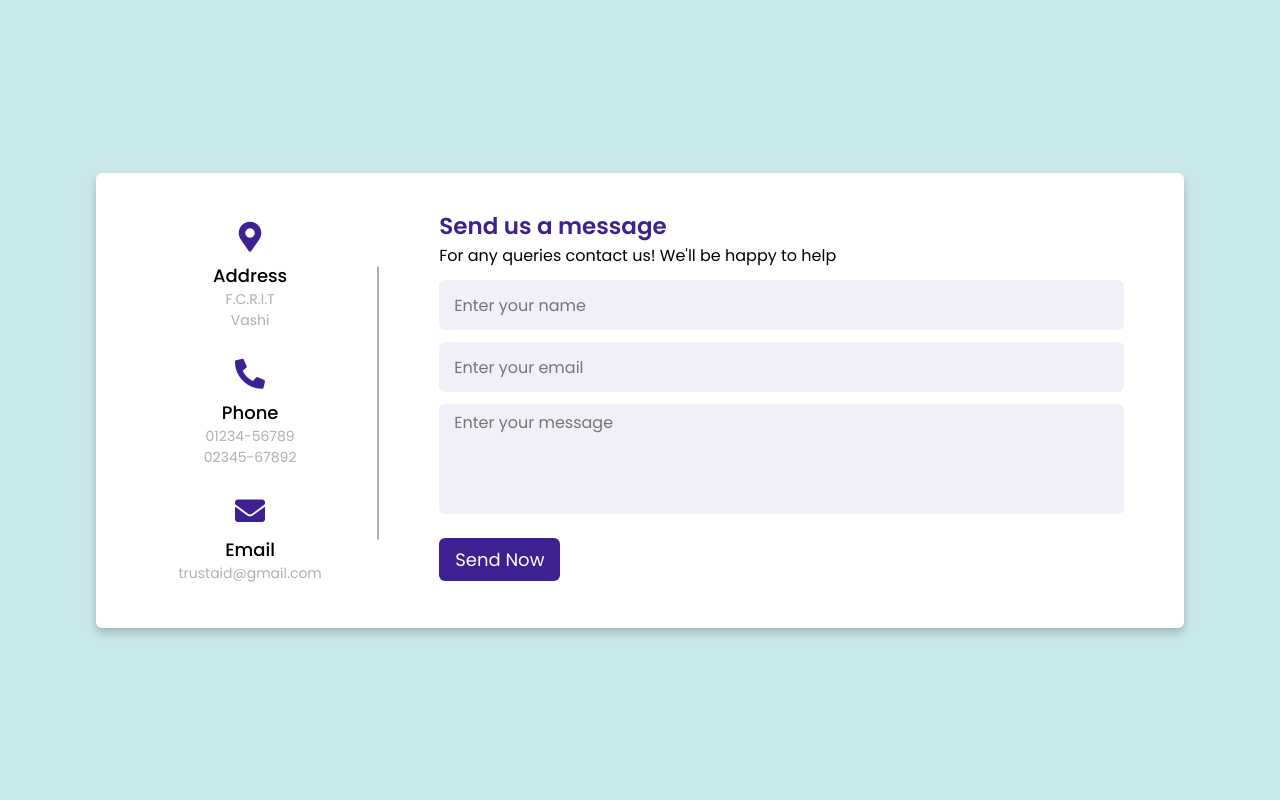
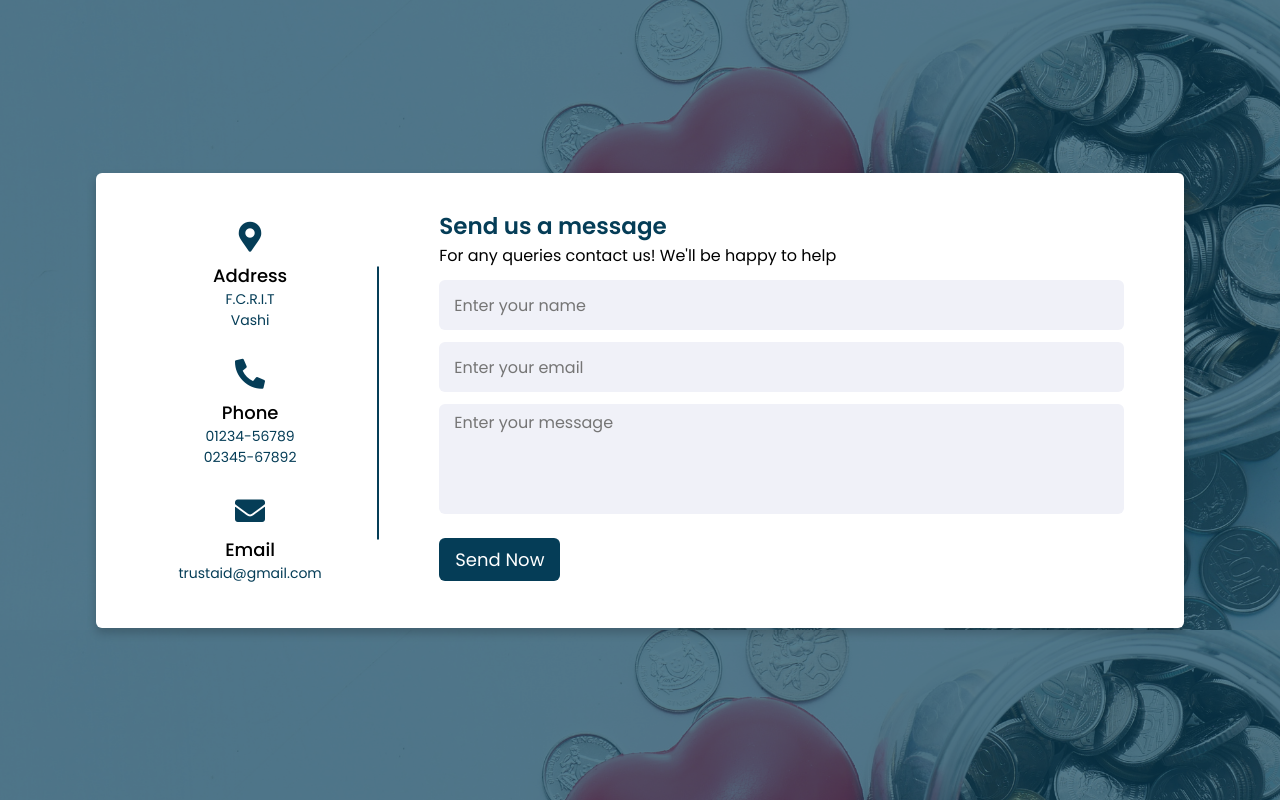
Before and after one commit to Yukta-16/TrustAid-Blockchain-based-charity-system, a PHP site: page /contactus.html in a window 1280 px wide. Run offline with PHP 8.4, Linux system fonts and the light colour scheme.

Commit message:
Update contactus.css

```diff
--- a/TrustAid/Website/charity-home-html/contactus.css
+++ b/TrustAid/Website/charity-home-html/contactus.css
@@ -9,7 +9,8 @@
 body{
   min-height: 100vh;
   width: 100%;
-  background: #c8e8e9;
+  background: #4f7689;
+  background-image: url("img/donate-bg.png");
   display: flex;
   align-items: center;
   justify-content: center;
@@ -44,7 +45,7 @@ body{
   right: -15px;
   top: 50%;
   transform: translateY(-50%);
-  background: #afafb6;
+  background: #053d57;
 }
 .content .left-side .details{
   margin: 14px;
@@ -52,7 +53,7 @@ body{
 }
 .content .left-side .details i{
   font-size: 30px;
-  color: #3e2093;
+  color: #053d57;
   margin-bottom: 10px;
 }
 .content .left-side .details .topic{
@@ -62,7 +63,7 @@ body{
 .content .left-side .details .text-one,
 .content .left-side .details .text-two{
   font-size: 14px;
-  color: #afafb6;
+  color: #053d57;
 }
 
 
@@ -73,7 +74,7 @@ body{
 .content .right-side .topic-text{
   font-size: 23px;
   font-weight: 600;
-  color: #3e2093;
+  color: #053d57;
 }
 .right-side .input-box{
   height: 50px;
@@ -109,7 +110,7 @@ body{
   border: none;
   padding: 8px 16px;
   border-radius: 6px;
-  background: #3e2093;
+  background: #053d57;
   cursor: pointer;
   transition: all 0.3s ease;
 }
```
